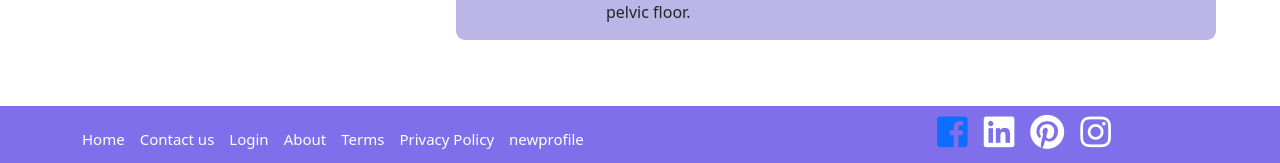
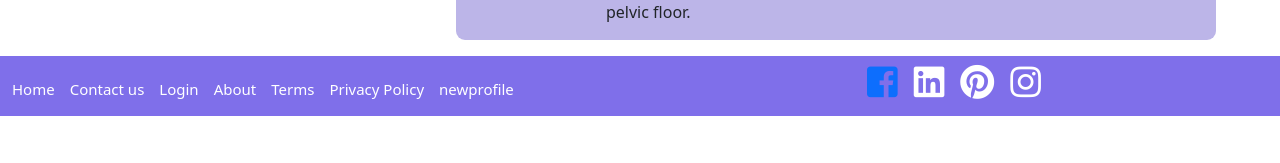
Before and after one commit to MVP-Marketplace/elana-new, a React (Create React App) app in the folder frontend/: page /practitionerListing/1 in a window 1280 px wide. Shown: the part 637-800 px from the top of the page. Built offline with nearby package versions, Linux system fonts and the light colour scheme; a web font is replaced by a local one.

Commit message:
footer fixed

```diff
--- a/frontend/src/components/Footer.js
+++ b/frontend/src/components/Footer.js
@@ -11,7 +11,7 @@ import {
 export const Footer = () => {
 	return (
 		<MDBFooter className="footer-ori justify-content-between">
-			<MDBContainer className=''>
+			<MDBContainer className='m-0'>
 				<MDBRow className="footer1" >
 					<MDBCol lg='9' md='9' className='footerlinks'>
 						<div className="d-flex footer-res" sm=''>
```
